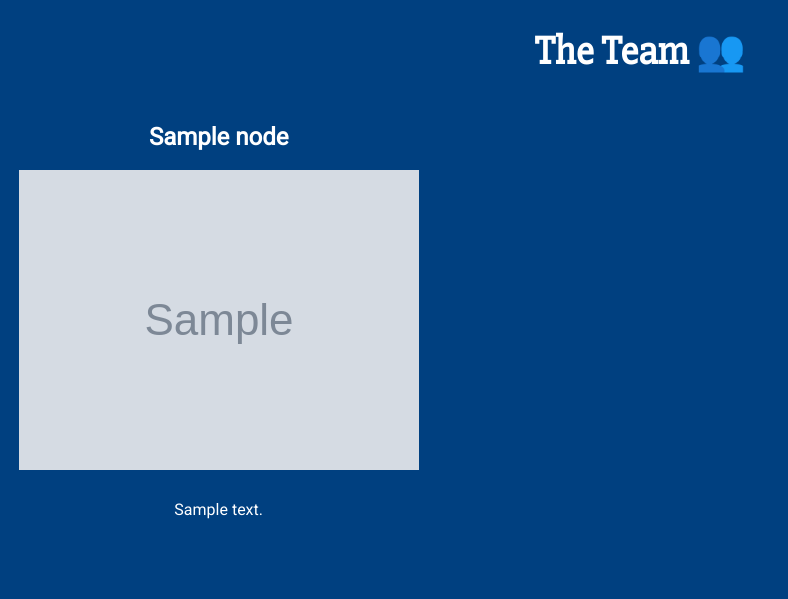
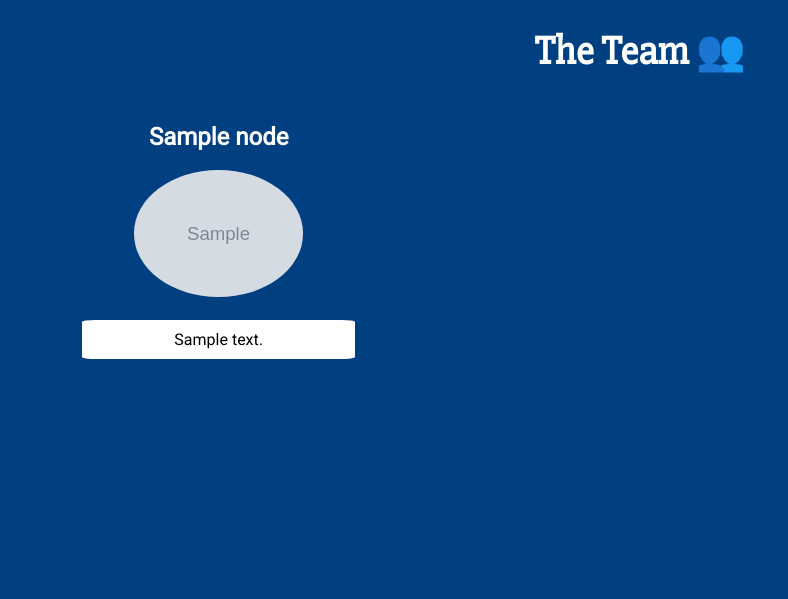
Before and after one commit to pawlean/25DaysOfGiphiness, a Flask app: page /about in a window 1280 px wide. Shown: the top 599 px of the page, without its empty margins (0-788 px from the left). After the commit the page ends 359 px from the top, so only its background shows below. Run offline with Flask 2, Linux system fonts and the light colour scheme; grey boxes marked "Sample" are stand-in pictures; a database or web service that is not in the repository returns one stand-in record (values such as "Sample title"); data that the repository does not hold is empty.

Commit message:
About pages styled asf

```diff
--- a/static/style.css
+++ b/static/style.css
@@ -36,9 +36,11 @@ body{
 			"block" "block1" "block2"
 			"block3" "block4" "block5"
 		}
+
 		.block {
 
 			text-align: center;
+
 
 		}
 		.block1{
@@ -83,6 +85,7 @@ body{
 		}
 
 		.footer {
+			font-family: 'Roboto' sans-serif;
 			background-color: white;
 			text-align: center;
 			grid-row-start: 2;
@@ -102,6 +105,7 @@ body{
 .hidden {
 	display: none;
 }
+
 
 #snow{
 	background: none;
--- a/templates/about.html
+++ b/templates/about.html
@@ -4,15 +4,16 @@
 <h1>The Team 👥</h1>
 <div class="container">
 	{% for member in members %}
-		<div class="block">
+		<div class="blocks block">
 			<h2>{{member["name"]}}</h2>
-			<img src="{{member['avatarUrl']}}" alt="{{member['name']}}">
-			<br>
-			<p>{{member["bio"]}}</p>
+			<img src="{{member['avatarUrl']}}" alt="{{member['name']}}" style="width: 40%; border-radius: 50%;">
+			<br><br>
+			<p style="background-color: white; color: black; width: 60%; margin: 0 auto;   border-radius: 5%;">{{member["bio"]}}</p>
+
 		</div>
+
 	{% endfor %}
+
 </div>
-
-
 </body>
 </html>
```
